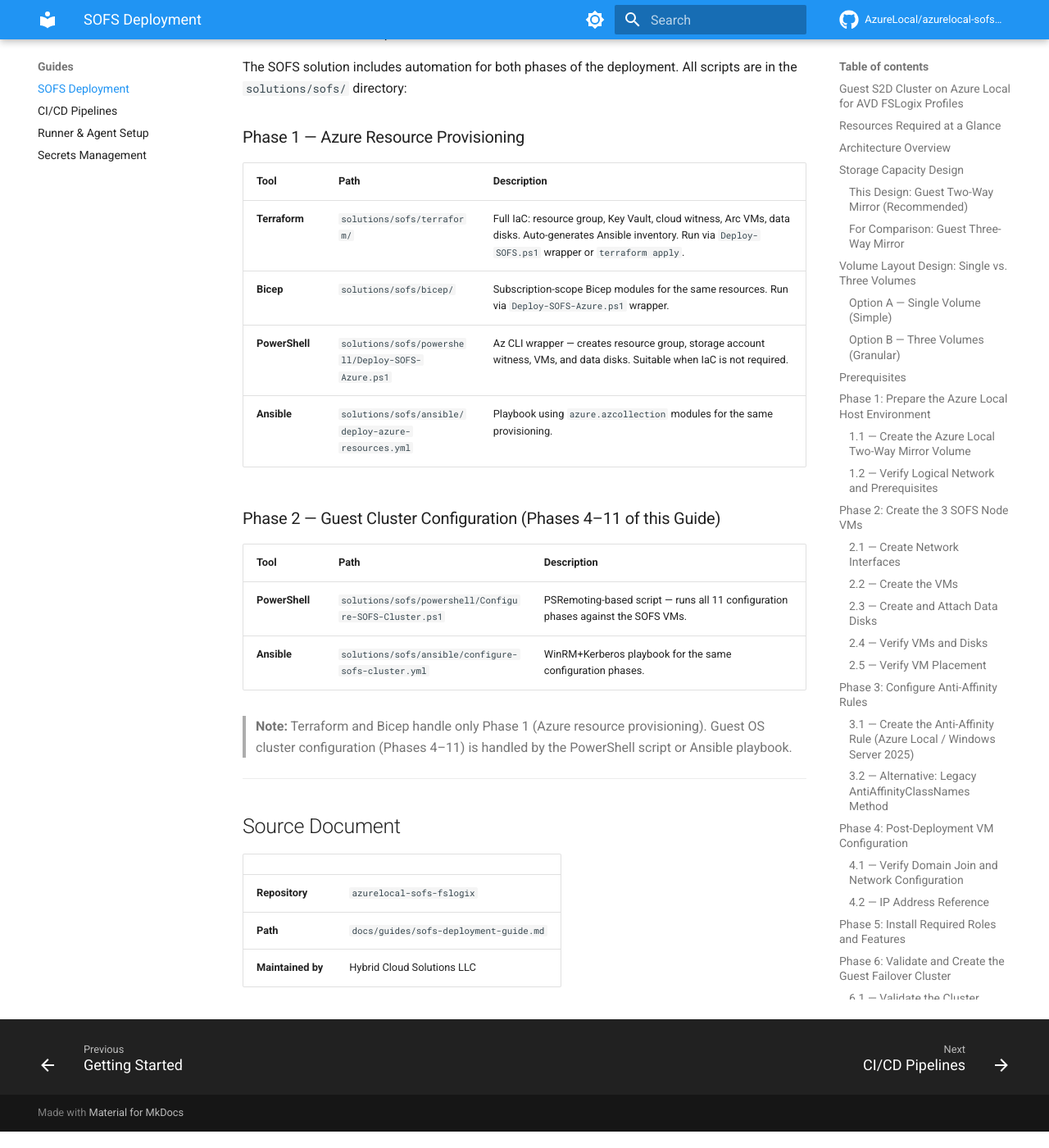
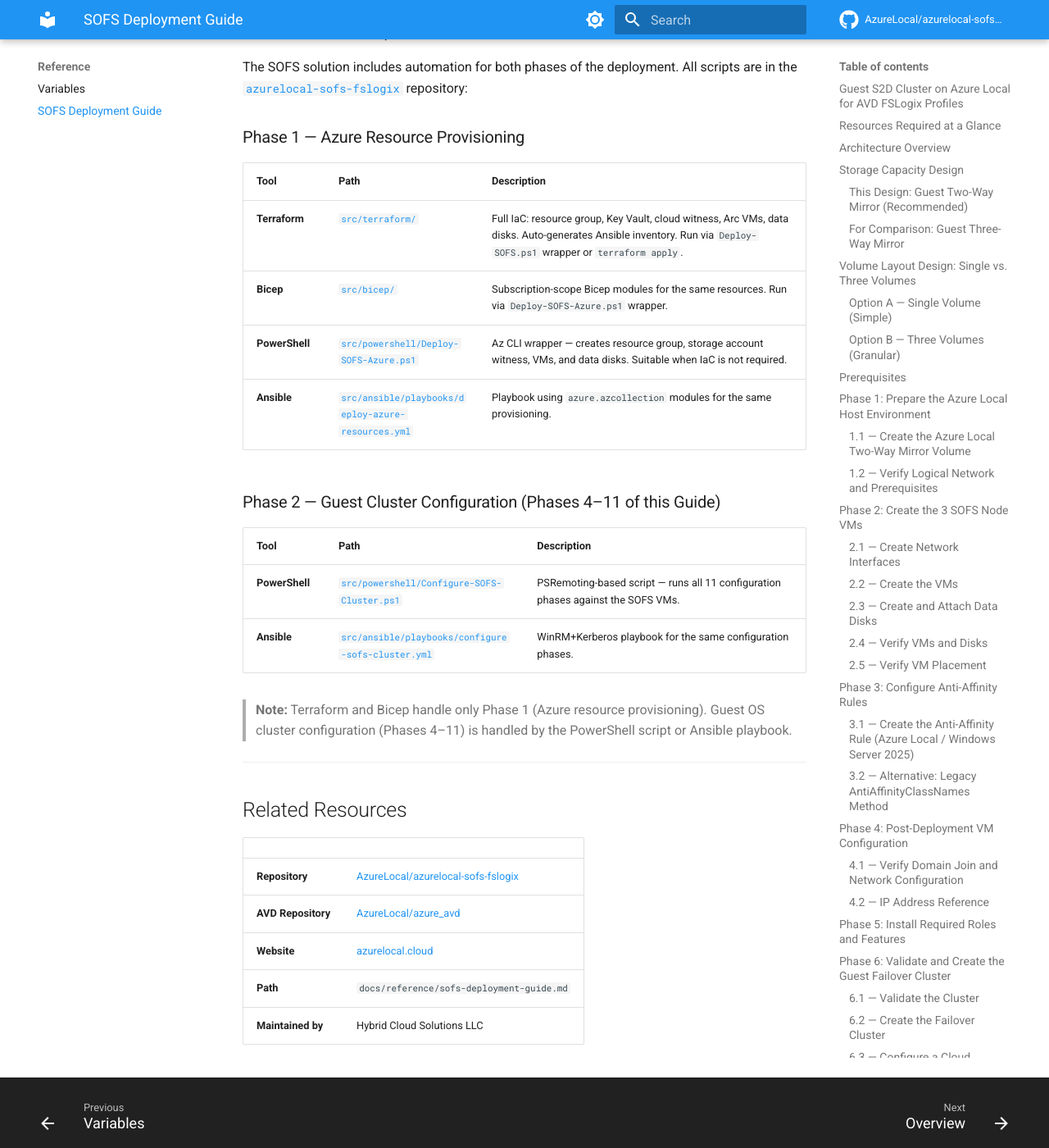
Before and after one commit to AzureLocal/azurelocal-sofs-fslogix, an MkDocs documentation site: the page built from docs/reference/sofs-deployment-guide.md, in a window 1280 px wide and 1400 px high, scrolled down 21897 px. Shown: the whole window at 82% size. Built offline with MkDocs 1.6.1 and Material for MkDocs 9.7.7, drawn with Linux system fonts in a browser that asks for light colours; comment, search, counter and statistics services are not loaded.

Commit message:
docs: move SOFS deployment guide to reference, update all links
- Move sofs-deployment-guide.md from docs/guides/ to docs/reference/
- Update automation script paths from solutions/sofs/ to src/
- Add azurelocal.cloud and AzureLocal/azure_avd repo links
- Link all automation paths to GitHub URLs
- Update mkdocs.yml nav accordingly

```diff
--- a/docs/guides/sofs-deployment-guide.md
+++ b/docs/reference/sofs-deployment-guide.md
@@ -859,32 +859,34 @@ HKLM\SOFTWARE\FSLogix\Profiles
 
 ## Automation Scripts
 
-The SOFS solution includes automation for both phases of the deployment. All scripts are in the `solutions/sofs/` directory:
+The SOFS solution includes automation for both phases of the deployment. All scripts are in the [`azurelocal-sofs-fslogix`](https://github.com/AzureLocal/azurelocal-sofs-fslogix) repository:
 
 ### Phase 1 — Azure Resource Provisioning
 
 | Tool | Path | Description |
 |------|------|-------------|
-| **Terraform** | `solutions/sofs/terraform/` | Full IaC: resource group, Key Vault, cloud witness, Arc VMs, data disks. Auto-generates Ansible inventory. Run via `Deploy-SOFS.ps1` wrapper or `terraform apply`. |
-| **Bicep** | `solutions/sofs/bicep/` | Subscription-scope Bicep modules for the same resources. Run via `Deploy-SOFS-Azure.ps1` wrapper. |
-| **PowerShell** | `solutions/sofs/powershell/Deploy-SOFS-Azure.ps1` | Az CLI wrapper — creates resource group, storage account witness, VMs, and data disks. Suitable when IaC is not required. |
-| **Ansible** | `solutions/sofs/ansible/deploy-azure-resources.yml` | Playbook using `azure.azcollection` modules for the same provisioning. |
+| **Terraform** | [`src/terraform/`](https://github.com/AzureLocal/azurelocal-sofs-fslogix/tree/main/src/terraform) | Full IaC: resource group, Key Vault, cloud witness, Arc VMs, data disks. Auto-generates Ansible inventory. Run via `Deploy-SOFS.ps1` wrapper or `terraform apply`. |
+| **Bicep** | [`src/bicep/`](https://github.com/AzureLocal/azurelocal-sofs-fslogix/tree/main/src/bicep) | Subscription-scope Bicep modules for the same resources. Run via `Deploy-SOFS-Azure.ps1` wrapper. |
+| **PowerShell** | [`src/powershell/Deploy-SOFS-Azure.ps1`](https://github.com/AzureLocal/azurelocal-sofs-fslogix/blob/main/src/powershell/Deploy-SOFS-Azure.ps1) | Az CLI wrapper — creates resource group, storage account witness, VMs, and data disks. Suitable when IaC is not required. |
+| **Ansible** | [`src/ansible/playbooks/deploy-azure-resources.yml`](https://github.com/AzureLocal/azurelocal-sofs-fslogix/blob/main/src/ansible/playbooks/deploy-azure-resources.yml) | Playbook using `azure.azcollection` modules for the same provisioning. |
 
 ### Phase 2 — Guest Cluster Configuration (Phases 4–11 of this Guide)
 
 | Tool | Path | Description |
 |------|------|-------------|
-| **PowerShell** | `solutions/sofs/powershell/Configure-SOFS-Cluster.ps1` | PSRemoting-based script — runs all 11 configuration phases against the SOFS VMs. |
-| **Ansible** | `solutions/sofs/ansible/configure-sofs-cluster.yml` | WinRM+Kerberos playbook for the same configuration phases. |
+| **PowerShell** | [`src/powershell/Configure-SOFS-Cluster.ps1`](https://github.com/AzureLocal/azurelocal-sofs-fslogix/blob/main/src/powershell/Configure-SOFS-Cluster.ps1) | PSRemoting-based script — runs all 11 configuration phases against the SOFS VMs. |
+| **Ansible** | [`src/ansible/playbooks/configure-sofs-cluster.yml`](https://github.com/AzureLocal/azurelocal-sofs-fslogix/blob/main/src/ansible/playbooks/configure-sofs-cluster.yml) | WinRM+Kerberos playbook for the same configuration phases. |
 
 > **Note:** Terraform and Bicep handle only Phase 1 (Azure resource provisioning). Guest OS cluster configuration (Phases 4–11) is handled by the PowerShell script or Ansible playbook.
 
 ---
 
-## Source Document
+## Related Resources
 
 | | |
 |---|---|
-| **Repository** | `azurelocal-sofs-fslogix` |
-| **Path** | `docs/guides/sofs-deployment-guide.md` |
+| **Repository** | [AzureLocal/azurelocal-sofs-fslogix](https://github.com/AzureLocal/azurelocal-sofs-fslogix) |
+| **AVD Repository** | [AzureLocal/azure_avd](https://github.com/AzureLocal/azure_avd) |
+| **Website** | [azurelocal.cloud](https://azurelocal.cloud) |
+| **Path** | `docs/reference/sofs-deployment-guide.md` |
 | **Maintained by** | Hybrid Cloud Solutions LLC |
--- a/mkdocs.yml
+++ b/mkdocs.yml
@@ -36,12 +36,12 @@ nav:
   - Architecture: architecture.md
   - Getting Started: getting-started.md
   - Guides:
-      - SOFS Deployment: guides/sofs-deployment-guide.md
       - CI/CD Pipelines: guides/cicd-pipelines.md
       - Runner & Agent Setup: guides/runner-setup.md
       - Secrets Management: guides/secrets-management.md
   - Reference:
       - Variables: reference/variables.md
+      - SOFS Deployment Guide: reference/sofs-deployment-guide.md
   - Standards:
       - Overview: standards/index.md
       - Scripts: standards/scripts.md
```
